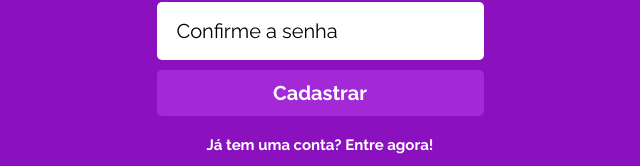
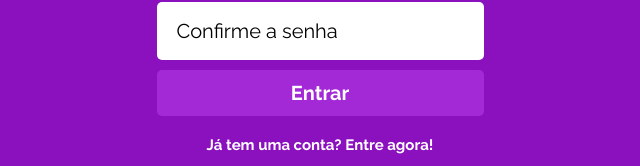
Before and after one commit to guedesclaudio/my-wallet, a React (Create React App) app: page /signup in a window 1280 px wide. Shown: the part 342-508 px from the top of the page, without its empty margins (320-960 px from the left). Built offline with nearby package versions, Linux system fonts and the light colour scheme; a web font is replaced by a local one.

Commit message:
STYLE: button animation

```diff
--- a/package.json
+++ b/package.json
@@ -6,6 +6,7 @@
     "axios": "^0.27.2",
     "react": "^17.0.2",
     "react-dom": "^17.0.2",
+    "react-loader-spinner": "^5.3.4",
     "react-router-dom": "^6.3.0",
     "react-scripts": "^4.0.3",
     "styled-components": "^5.3.5"
--- a/src/components/CommomStyles/Sign.js
+++ b/src/components/CommomStyles/Sign.js
@@ -44,6 +44,9 @@ const Button = styled.button`
     font-weight: 700;
     line-height: 23px;
     border: none;
+    display: flex;
+    justify-content: center;
+    align-items: center;
     cursor: pointer;
 
     &&:hover {
--- a/src/components/SignIn/SignIn.js
+++ b/src/components/SignIn/SignIn.js
@@ -4,16 +4,24 @@ import { postSignIn, handleForm } from "../../services/mywallet.js"
 import { useContext, useState } from "react"
 import styled from "styled-components"
 import UserContext from "../../contexts/UserContext.js"
+import { ThreeDots } from "react-loader-spinner"
 
 export default function SignIn() {
 
     const {userData, setUserData, config, setConfig} = useContext(UserContext)
     const [form, setForm] = useState({})
     const navigate = useNavigate()
+    const [load, setLoad] = useState("Entrar")
 
-    async function userLogin (event) {
+    function userLogin (event) {
+
         event.preventDefault()
+        setLoad(<ThreeDots color="#FFFFFF" height={80} width={80}/>)
 
+        setTimeout(sendLogin, 1000)
+    }
+
+    async function sendLogin() {
         try {
             const response = await postSignIn(form)
             const {token, name} = response.data
@@ -30,7 +38,7 @@ export default function SignIn() {
 
         } catch (error) {
             const status = error.response.status
-
+            setLoad("Entrar")
             if (status === 404 || status === 401) {
                 alert("Usuário ou senha inválidos.")
                 return
@@ -47,7 +55,7 @@ export default function SignIn() {
                 onChange = {event => handleForm({name: event.target.name, value: event.target.value}, form, setForm)}/>
                 <Input placeholder = "Senha" type = "password" name = "password" required
                 onChange = {event => handleForm({name: event.target.name, value: event.target.value}, form, setForm)}/>
-                <Button type = "submit">Entrar</Button>
+                <Button type = "submit">{load}</Button>
             </form>
             <Link to = {"/signup"}>
                 <Text>Primeira vez? Cadastre-se!</Text>
--- a/src/components/SignUp/SignUp.js
+++ b/src/components/SignUp/SignUp.js
@@ -2,33 +2,44 @@ import { Link, useNavigate } from "react-router-dom"
 import { Logo, Input, Button, Text} from "../CommomStyles/Sign.js"
 import { postSignUp, handleForm } from "../../services/mywallet.js"
 import { useState } from "react"
+import { ThreeDots } from "react-loader-spinner"
 import styled from "styled-components"
 
 export default function SignUp() {
 
     const [form, setForm] = useState({})
     const navigate = useNavigate()
+    const [load, setLoad] = useState("Entrar")
 
     async function userRegistration (event) {
+
         event.preventDefault()
+        setLoad(<ThreeDots color="#FFFFFF" height={80} width={80}/>)
+
+        setTimeout(sendRegistration, 1000)
+    }
+
+    async function sendRegistration () {
+
         const {name, password, confirmPassword} = form
 
         if(!isNaN(Number(name))) {
             alert("Digite um nome válido")
             return
         }
-
         if (password !== confirmPassword) {
             alert("Confirme sua senha corretamente")
             return
         }
 
         try {
+            delete form.confirmPassword
             await postSignUp(form)
             navigate("/")
+
         } catch (error) {
             const status = error.response.status
-
+            setLoad("Cadastrar")
             if (status === 409) {
                 alert("Já existe um usuário com esse email")
                 return
@@ -53,7 +64,7 @@ export default function SignUp() {
                 onChange = {event => handleForm({name: event.target.name, value: event.target.value}, form, setForm)}/>
                 <Input placeholder = "Confirme a senha" type = "password" name = "confirmPassword" required
                 onChange = {event => handleForm({name: event.target.name, value: event.target.value}, form, setForm)}/>
-                <Button type = "submit">Cadastrar</Button>
+                <Button type = "submit">{load}</Button>
             </form>
             <Link to = {"/"}>
                 <Text>Já tem uma conta? Entre agora!</Text>
```
Also changed, not shown: 1 other file (tests, documents, lock files or other folders).
